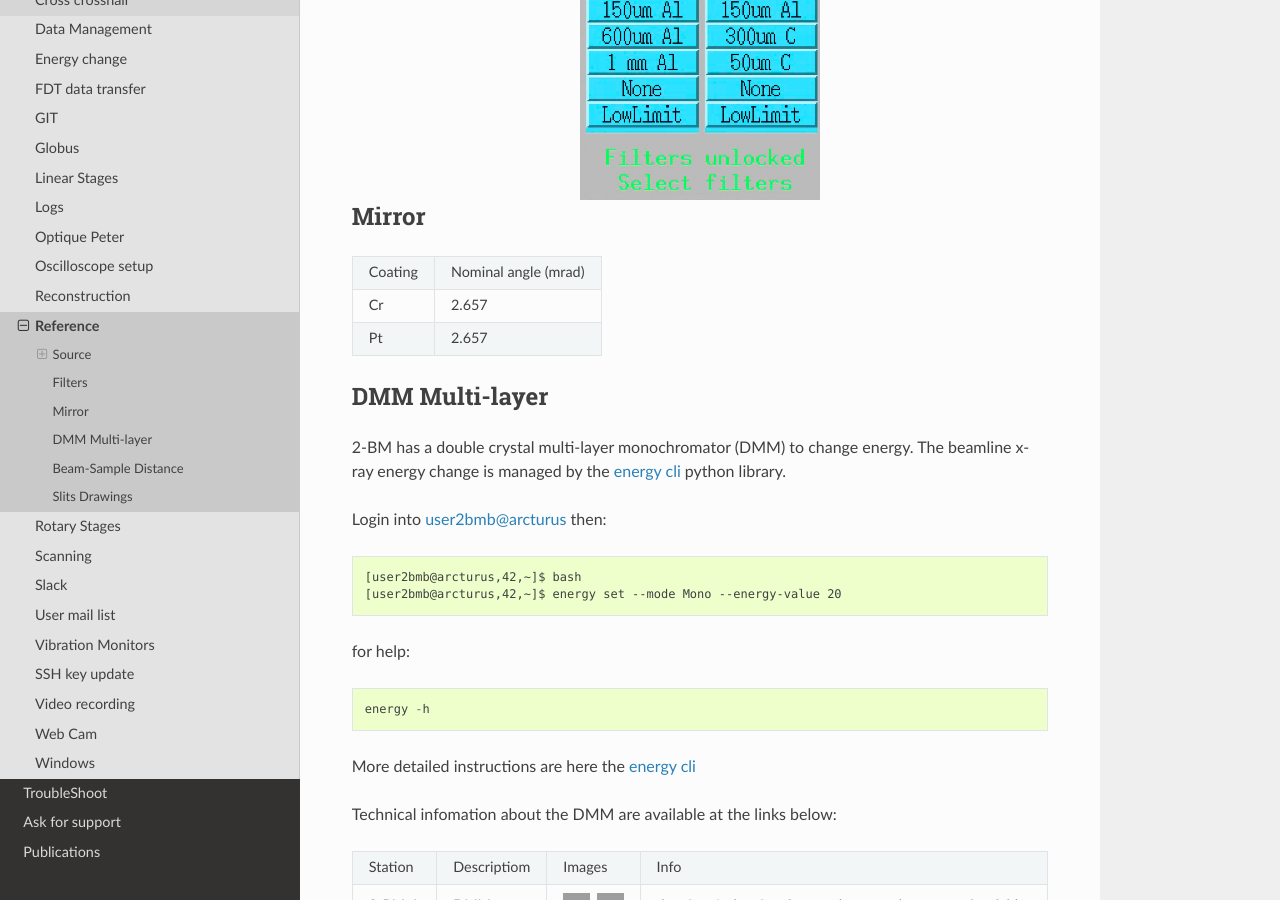
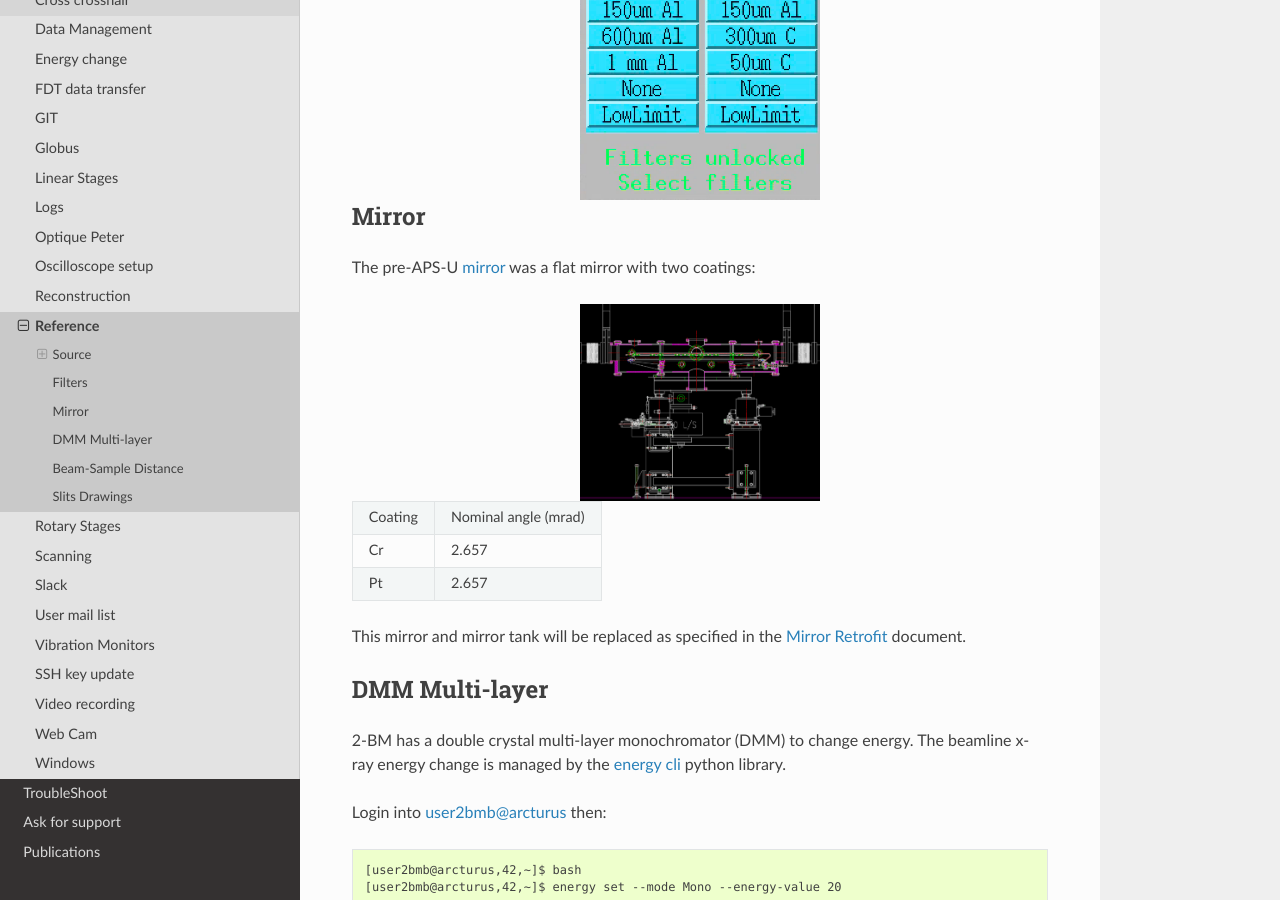
Before and after one commit to xray-imaging/2bm-docs, a Sphinx documentation site: the page built from docs/source/ops/item_090.rst, in a window 1280 px wide and 900 px high, scrolled down 1764 px. Built offline with Sphinx 7.4.7 and the Read the Docs theme 2.0.0, drawn with Linux system fonts in a browser that asks for light colours; the version number could not be read and is left out; grey boxes are pictures that could not be loaded.

Commit message:
added mirror docs

```diff
--- a/docs/source/ops/item_090.rst
+++ b/docs/source/ops/item_090.rst
@@ -62,6 +62,15 @@ Filters
 Mirror
 ------
 
+The pre-APS-U `mirror <https://anl.box.com/s/nyvibklz6ckkm148aoo02ht3e0bowxs9>`_ was a flat mirror with two coatings:
+
+.. image:: ../img/mirror_01.png
+   :width: 240px
+   :align: center
+   :alt: mirror
+
+
+
 +-------------+----------------------+
 | Coating     | Nominal angle (mrad) |
 +-------------+----------------------+
@@ -69,6 +78,9 @@ Mirror
 +-------------+----------------------+
 | Pt          |      2.657           |
 +-------------+----------------------+
+
+This mirror and mirror tank will be replaced as specified in the `Mirror Retrofit <https://anl.box.com/s/m3m0j77m081az932ae4lqrbz4lgebw4u>`_ document.
+
 
 DMM Multi-layer
 ---------------
```
Also changed, not shown: docs/source/img/mirror_01.png (added).
